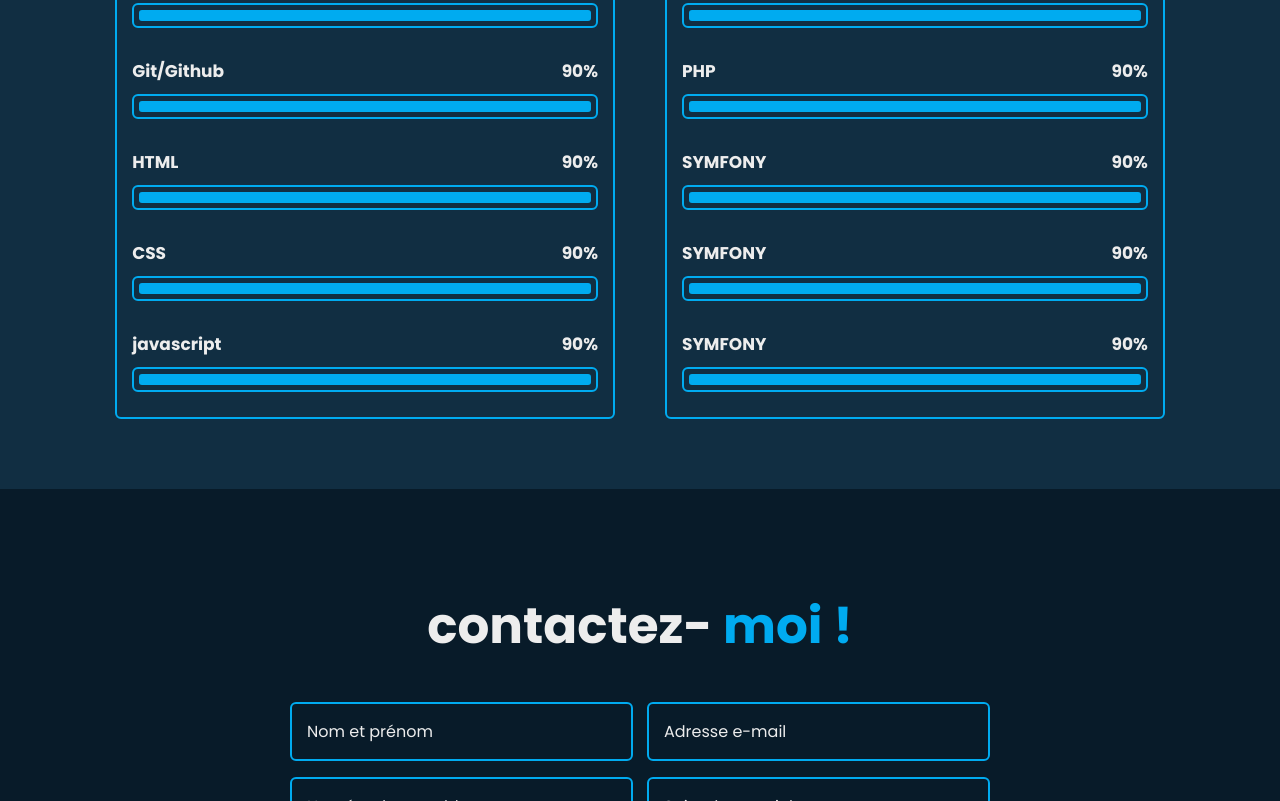
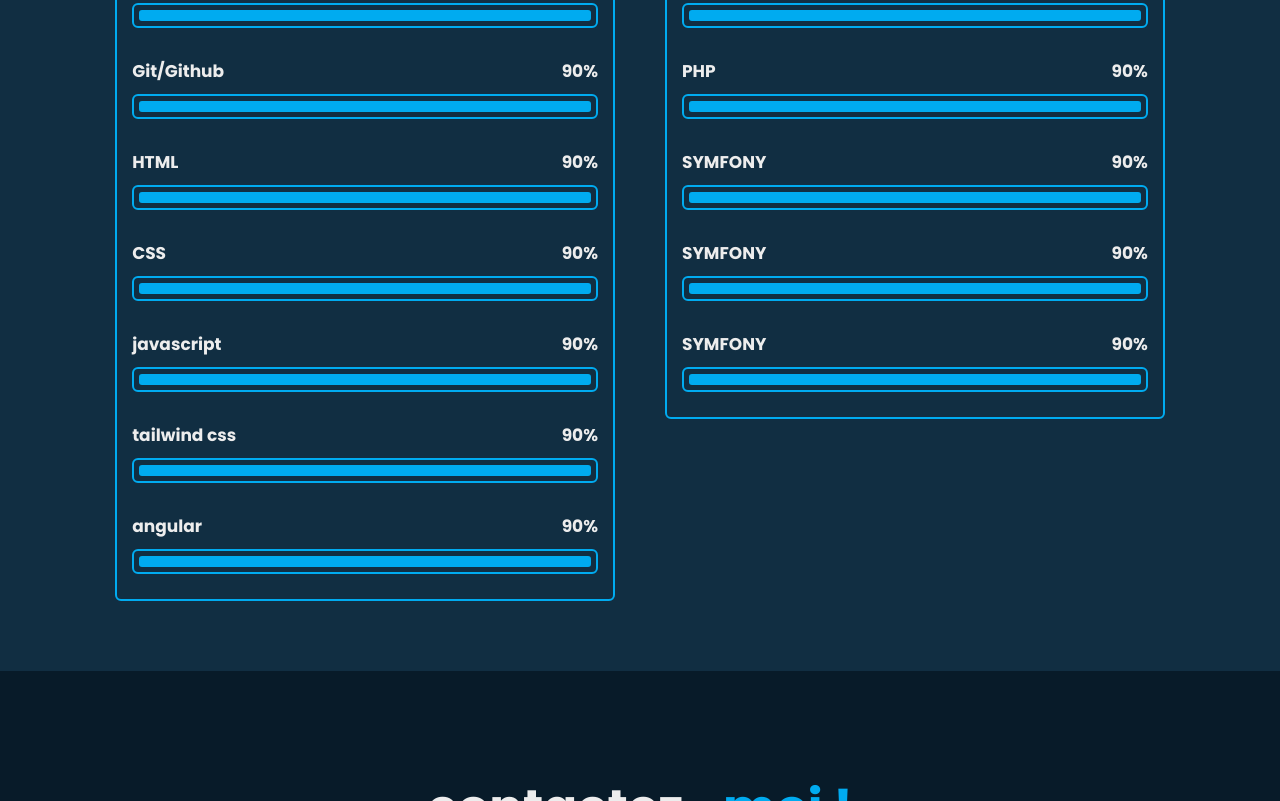
Before and after one commit to Tchantcho-tchoutto-isaac/Portfolio, a plain HTML site: page index.html in a window 1280 px wide. Shown: the part 3015-3816 px from the top of the page. Drawn offline with nearby package versions, Linux system fonts and the light colour scheme.

Commit message:
améliorations

```diff
--- a/index.html
+++ b/index.html
@@ -219,6 +219,16 @@
                 <h3>javascript <span>90%</span></h3>
                 <div class="bar"><span></span></div>
               </div>
+              <div class="progress">
+                <h3>tailwind css<span>90%</span></h3>
+                <div class="bar"><span></span></div>
+              </div>
+              <div class="progress">
+                <h3> angular <span>90%</span></h3>
+                <div class="bar"><span></span></div>
+              </div>
+
+
             </div>
           </div>
         </div>
```
